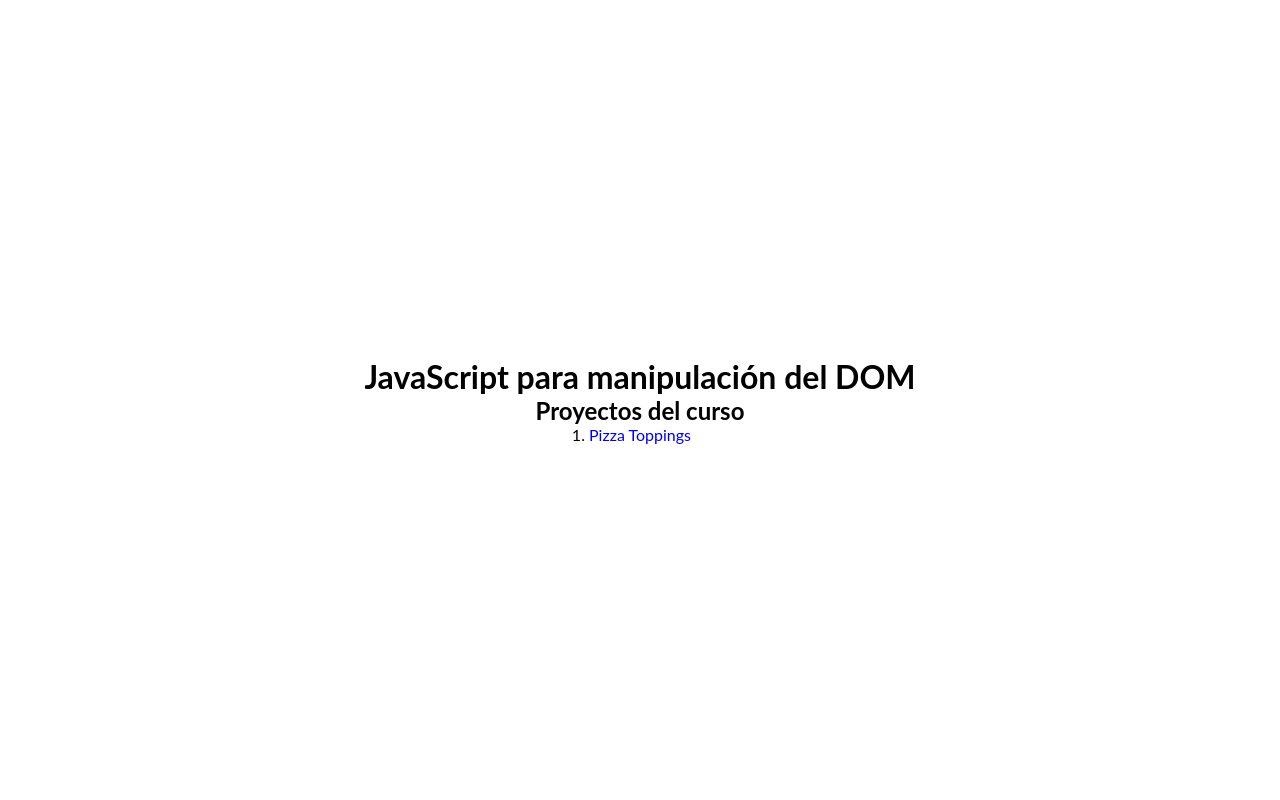
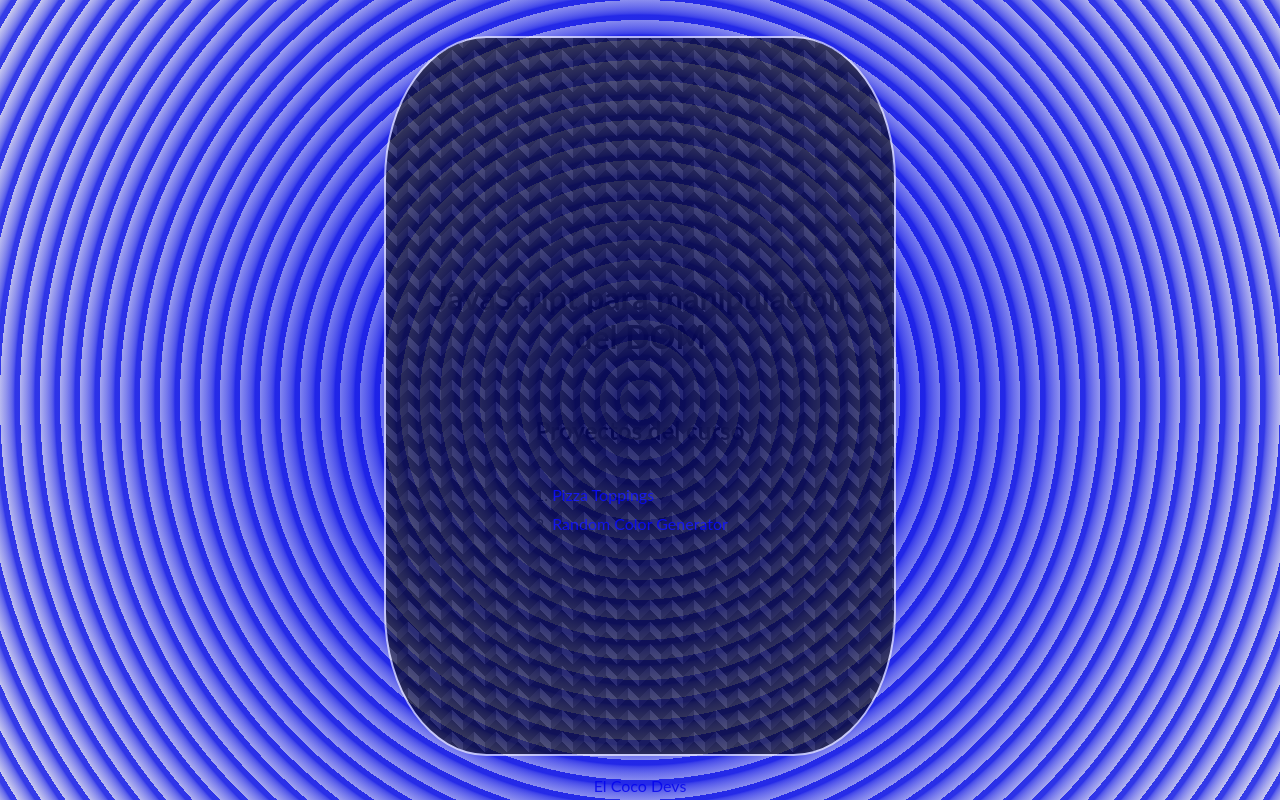
Before and after one commit to elCoco99/curso-dom-js, a plain HTML site: page index.html in a window 1280 px wide. Drawn offline with Linux system fonts and the light colour scheme.

Commit message:
agregar estructura html
Se agregaron footers en las paginas de pizza y principal
Se agregaron estilos a la pagina principal
Se estructura pagina principal como indice de proyectos del curso

```diff
--- a/index.html
+++ b/index.html
@@ -7,12 +7,20 @@
   <link rel="stylesheet" href="./styles.css">
 </head>
 <body>
+  <div class="container">
     <h1>JavaScript para manipulación del DOM</h1>
     <h2>Proyectos del curso</h2>
     <ol>
       <li>
         <a href="./pizza-topping/index.html">Pizza Toppings</a>
       </li>
+      <li>
+        <a href="./random-color/index.html">Random Color Generator</a>
+      </li>
     </ol>
+  </div>
+  <footer>
+    <a href="https://www.elcocodev.com" target="_blank">El Coco Devs</a>
+  </footer>
 </body>
 </html>
--- a/styles.css
+++ b/styles.css
@@ -10,11 +10,45 @@ body {
   flex-direction: column;
   justify-content: center;
   align-items: center;
+  padding-top: 30px;
+  background-color: #e5e5f7;
+  opacity: 0.8;
+  background-image: radial-gradient(circle at center center, #444cf7, #e5e5f7), repeating-radial-gradient(circle at center center, #444cf7, #444cf7, 10px, transparent 20px, transparent 10px);
+  background-blend-mode: multiply;
   height: 100vh;
+
+}
+
+.container {
+  display: flex;
+  flex-direction: column;
+  justify-content: center;
+  align-items: center;
+  height: 90vh;
+  width: 40%;
+  min-width: 200px;
   text-align: center;
-  justify-content: center;
+  border: 2px solid white;
+  border-radius: 20%;
+  background-color: #080808;
+  opacity: 0.8;
+  background: linear-gradient(135deg, #33333655 25%, transparent 25%) -11px 0/ 22px 22px, linear-gradient(225deg, #333336 25%, transparent 25%) -11px 0/ 22px 22px, linear-gradient(315deg, #33333655 25%, transparent 25%) 0px 0/ 22px 22px, linear-gradient(45deg, #333336 25%, #080808 25%) 0px 0/ 22px 22px;
 }
 
 a, a:visited {
   text-decoration: none;
 }
+
+li {
+  text-align: left;
+  margin: 10px 5px
+}
+
+h1, h2 {
+  margin: 20px;
+  padding: 10px;
+}
+
+footer {
+  margin-top: 20px
+}
```
Also changed, not shown: pizza-topping/index.html (+2 -2 lines), random-color/index.html (+16 -0 lines), random-color/images/color-wheel.png (added). Lines whose indentation alone changed are shown as unchanged.
